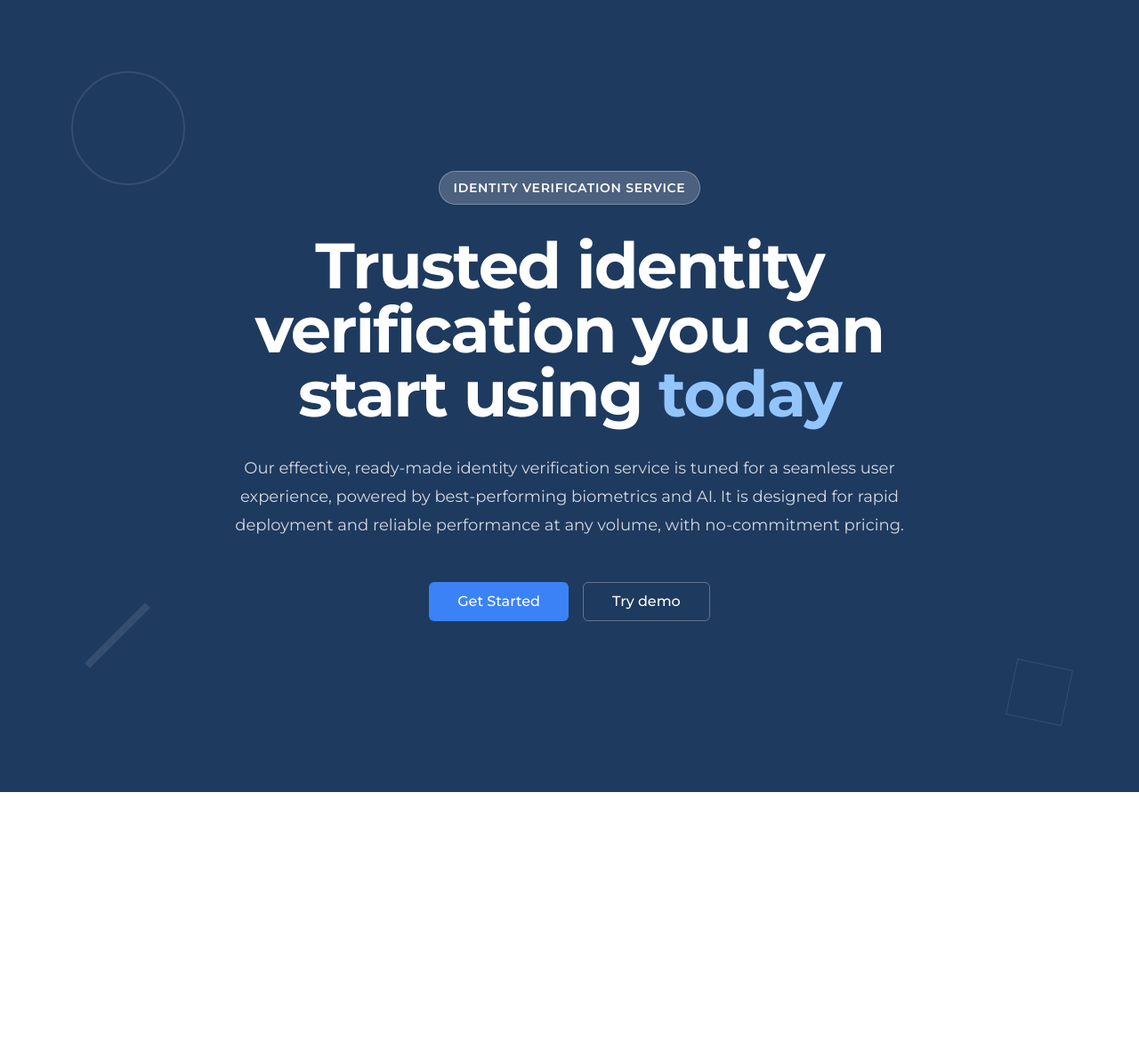
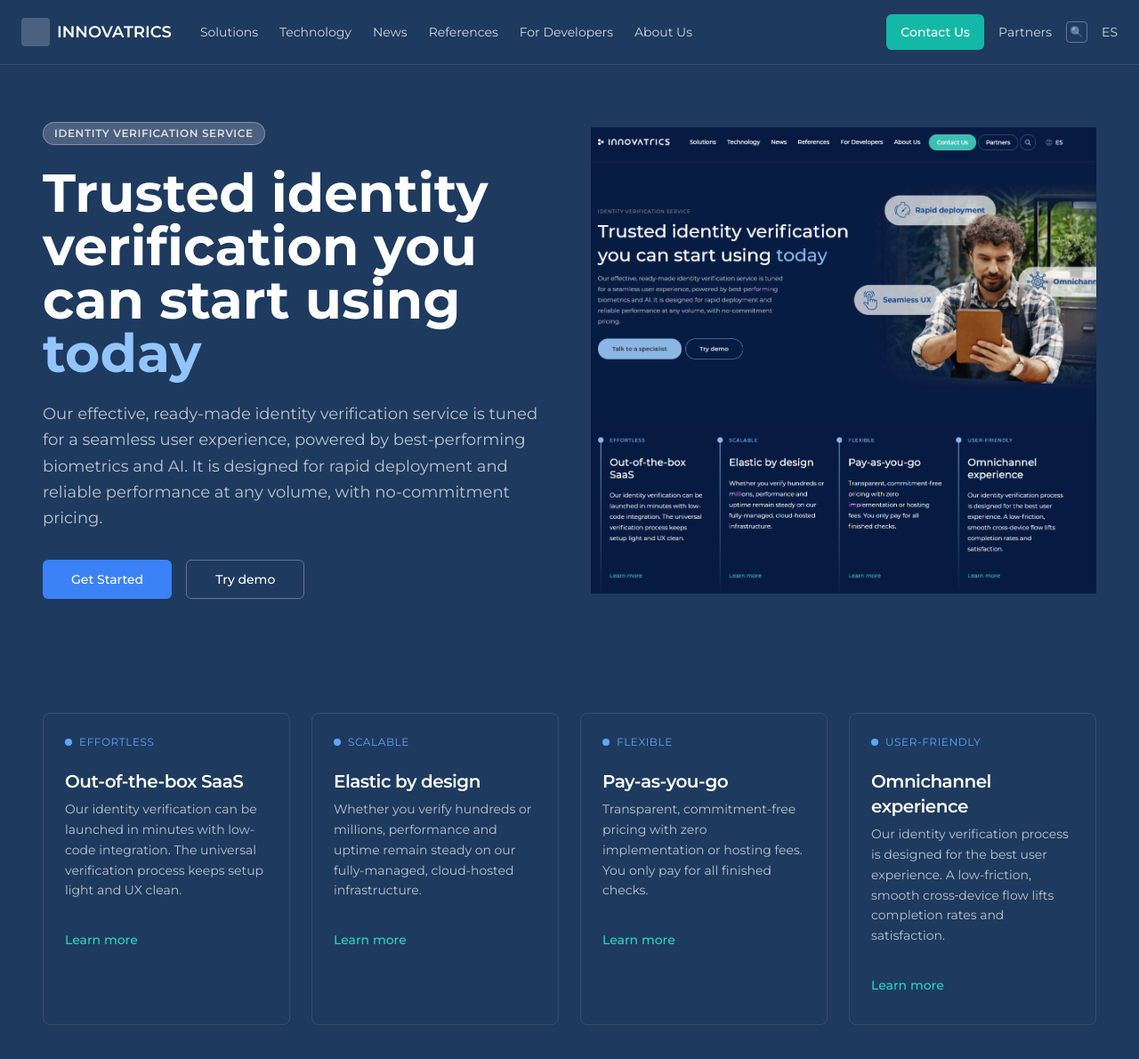
Before and after one commit to martinondercin/idv-saas-dashboard, a React (Vite) app: page / in a window 1280 px wide. Shown: the top 1190 px of the page at 89% size. Before the commit the page ends 890 px from the top, so only its background shows below. Built offline with nearby package versions, Linux system fonts and the light colour scheme.

Commit message:
Replicate landing page screenshot

```diff
--- a/src/pages/Index.tsx
+++ b/src/pages/Index.tsx
@@ -1,53 +1,162 @@
 import { Button } from "@/components/ui/button";
 import { Badge } from "@/components/ui/badge";
+import { Card, CardContent, CardDescription, CardHeader, CardTitle } from "@/components/ui/card";
 import { Link } from "react-router-dom";
 
 const Index = () => {
   return (
-    <div className="min-h-screen bg-[#1e3a5f] relative overflow-hidden">
-      {/* Background Elements */}
-      <div className="absolute inset-0">
-        <div className="absolute top-20 left-20 w-32 h-32 border-2 border-white/10 rounded-full" />
-        <div className="absolute bottom-32 left-32 w-2 h-24 bg-white/10 transform rotate-45" />
-        <div className="absolute bottom-20 right-20 w-16 h-16 border border-white/10 transform rotate-12" />
-      </div>
+    <div className="min-h-screen bg-[#1e3a5f]">
+      {/* Navigation Bar */}
+      <nav className="flex items-center justify-between px-6 py-4 border-b border-white/10">
+        <div className="flex items-center space-x-8">
+          <div className="flex items-center space-x-2">
+            <div className="w-8 h-8 bg-white/20 rounded"></div>
+            <span className="text-white font-semibold text-lg">INNOVATRICS</span>
+          </div>
+          <div className="hidden md:flex space-x-6 text-sm text-white/80">
+            <span>Solutions</span>
+            <span>Technology</span>
+            <span>News</span>
+            <span>References</span>
+            <span>For Developers</span>
+            <span>About Us</span>
+          </div>
+        </div>
+        <div className="flex items-center space-x-4">
+          <Button className="bg-teal-500 hover:bg-teal-600 text-white text-sm">
+            Contact Us
+          </Button>
+          <span className="text-white/80 text-sm">Partners</span>
+          <div className="w-6 h-6 border border-white/30 rounded flex items-center justify-center">
+            <span className="text-white/80 text-xs">🔍</span>
+          </div>
+          <span className="text-white/80 text-sm">ES</span>
+        </div>
+      </nav>
 
-      <div className="relative z-10 mx-auto max-w-4xl px-6 py-32 sm:py-48 lg:px-8">
-        <div className="text-center">
-          <div className="mb-8">
-            <Badge className="bg-white/20 text-white border-white/30 text-sm px-4 py-2 uppercase tracking-wider">
-              IDENTITY VERIFICATION SERVICE
-            </Badge>
-          </div>
+      {/* Hero Section */}
+      <div className="grid lg:grid-cols-2 gap-12 items-center px-6 py-16 lg:px-12">
+        {/* Left Content */}
+        <div>
+          <Badge className="bg-white/20 text-white/80 border-white/30 text-xs px-3 py-1 mb-6 uppercase tracking-wider">
+            IDENTITY VERIFICATION SERVICE
+          </Badge>
 
-          <h1 className="text-4xl font-bold tracking-tight text-white sm:text-6xl lg:text-7xl leading-tight">
-            Trusted identity verification you can start using{" "}
-            <span className="text-blue-300">today</span>
+          <h1 className="text-4xl lg:text-5xl xl:text-6xl font-bold text-white leading-tight mb-6">
+            Trusted identity verification you can start using <span className="text-blue-300">today</span>
           </h1>
 
-          <p className="mt-8 text-lg leading-8 text-white/80 max-w-3xl mx-auto">
+          <p className="text-white/70 text-lg leading-relaxed mb-8 max-w-xl">
             Our effective, ready-made identity verification service is tuned for a seamless user experience,
             powered by best-performing biometrics and AI. It is designed for rapid deployment and reliable
             performance at any volume, with no-commitment pricing.
           </p>
 
-          <div className="mt-12 flex items-center justify-center gap-4">
+          <div className="flex space-x-4">
             <Button
               size="lg"
               asChild
-              className="bg-blue-500 hover:bg-blue-600 text-white px-8 py-3 text-base font-medium rounded-md"
+              className="bg-blue-500 hover:bg-blue-600 text-white px-8 py-3 rounded-md font-medium"
             >
               <Link to="/login">Get Started</Link>
             </Button>
             <Button
               size="lg"
               variant="outline"
-              className="border-white/30 text-white hover:bg-white/10 px-8 py-3 text-base font-medium rounded-md bg-transparent"
+              className="border-white/30 text-white hover:bg-white/10 px-8 py-3 rounded-md font-medium bg-transparent"
             >
               Try demo
             </Button>
           </div>
         </div>
+
+        {/* Right Hero Image */}
+        <div className="relative">
+          <img
+            src="/lovable-uploads/76854368-893e-46da-9384-9ce7aea33f8a.png"
+            alt="Identity verification interface"
+            className="w-full h-auto"
+          />
+        </div>
+      </div>
+
+      {/* Features Section */}
+      <div className="grid md:grid-cols-2 lg:grid-cols-4 gap-6 px-6 py-16 lg:px-12">
+        <Card className="bg-transparent border-white/10 text-white">
+          <CardHeader>
+            <div className="flex items-center space-x-2 mb-4">
+              <div className="w-2 h-2 bg-blue-400 rounded-full"></div>
+              <span className="text-xs uppercase tracking-wider text-blue-400">EFFORTLESS</span>
+            </div>
+            <CardTitle className="text-xl mb-4">Out-of-the-box SaaS</CardTitle>
+            <CardDescription className="text-white/70 text-sm leading-relaxed">
+              Our identity verification can be launched in minutes with low-code integration. The universal
+              verification process keeps setup light and UX clean.
+            </CardDescription>
+          </CardHeader>
+          <CardContent>
+            <Button variant="link" className="p-0 text-teal-400 hover:text-teal-300 text-sm">
+              Learn more
+            </Button>
+          </CardContent>
+        </Card>
+
+        <Card className="bg-transparent border-white/10 text-white">
+          <CardHeader>
+            <div className="flex items-center space-x-2 mb-4">
+              <div className="w-2 h-2 bg-blue-400 rounded-full"></div>
+              <span className="text-xs uppercase tracking-wider text-blue-400">SCALABLE</span>
+            </div>
+            <CardTitle className="text-xl mb-4">Elastic by design</CardTitle>
+            <CardDescription className="text-white/70 text-sm leading-relaxed">
+              Whether you verify hundreds or millions, performance and uptime remain steady on our
+              fully-managed, cloud-hosted infrastructure.
+            </CardDescription>
+          </CardHeader>
+          <CardContent>
+            <Button variant="link" className="p-0 text-teal-400 hover:text-teal-300 text-sm">
+              Learn more
+            </Button>
+          </CardContent>
+        </Card>
+
+        <Card className="bg-transparent border-white/10 text-white">
+          <CardHeader>
+            <div className="flex items-center space-x-2 mb-4">
+              <div className="w-2 h-2 bg-blue-400 rounded-full"></div>
+              <span className="text-xs uppercase tracking-wider text-blue-400">FLEXIBLE</span>
+            </div>
+            <CardTitle className="text-xl mb-4">Pay-as-you-go</CardTitle>
+            <CardDescription className="text-white/70 text-sm leading-relaxed">
+              Transparent, commitment-free pricing with zero implementation or hosting fees.
+              You only pay for all finished checks.
+            </CardDescription>
+          </CardHeader>
+          <CardContent>
+            <Button variant="link" className="p-0 text-teal-400 hover:text-teal-300 text-sm">
+              Learn more
+            </Button>
+          </CardContent>
+        </Card>
+
+        <Card className="bg-transparent border-white/10 text-white">
+          <CardHeader>
+            <div className="flex items-center space-x-2 mb-4">
+              <div className="w-2 h-2 bg-blue-400 rounded-full"></div>
+              <span className="text-xs uppercase tracking-wider text-blue-400">USER-FRIENDLY</span>
+            </div>
+            <CardTitle className="text-xl mb-4">Omnichannel experience</CardTitle>
+            <CardDescription className="text-white/70 text-sm leading-relaxed">
+              Our identity verification process is designed for the best user experience. A low-friction,
+              smooth cross‑device flow lifts completion rates and satisfaction.
+            </CardDescription>
+          </CardHeader>
+          <CardContent>
+            <Button variant="link" className="p-0 text-teal-400 hover:text-teal-300 text-sm">
+              Learn more
+            </Button>
+          </CardContent>
+        </Card>
       </div>
     </div>
   );
```
Also changed, not shown: public/lovable-uploads/76854368-893e-46da-9384-9ce7aea33f8a.png (added).
